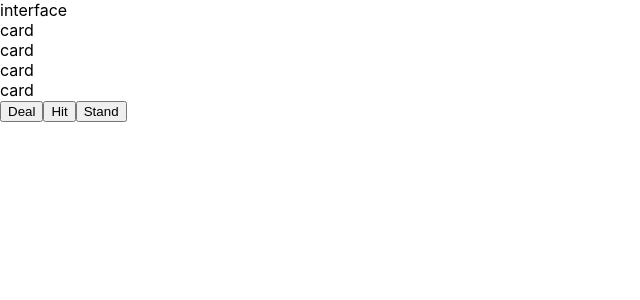
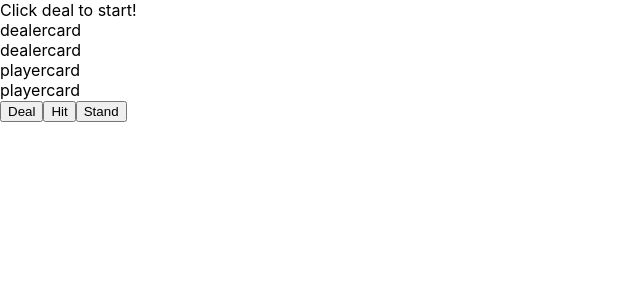
Before and after one commit to eemilk/react-blackjack, a React (Create React App) app: page / in a window 1280 px wide. Shown: the top 300 px of the page, without its empty margins (0-640 px from the left). Built offline with nearby package versions, Linux system fonts and the light colour scheme.

Commit message:
21-01 finish

```diff
--- a/src/components/Card.js
+++ b/src/components/Card.js
@@ -1,11 +1,11 @@
 import React from "react";
 import '.././index.css';
 
-const Card = () => {
+const Card = (props) => {
     console.log("this is card");
     return (
         <div className="card">
-            card
+            {props.card}
         </div>
     );
 }
--- a/src/components/Hand.js
+++ b/src/components/Hand.js
@@ -2,14 +2,24 @@ import React from 'react';
 import Card from "./Card"
 import '.././index.css';
 
-const Hand = () => {
+const Hand = (props) => {
     console.log("this is hand");
-    return(
-        <div>
-            <Card />
-            <Card />
-        </div>
-    );
+    if (props.person == "player") {
+        return(
+            <div>
+                <Card card="playercard" />
+                <Card card="playercard" />
+            </div>
+        );
+    } else {
+        return(
+            <div>
+                <Card card="dealercard" />
+                <Card card="dealercard" />
+            </div>
+        );
+    }
+
 }
 
 export default Hand;
--- a/src/components/Interface.js
+++ b/src/components/Interface.js
@@ -5,7 +5,7 @@ const Interface = (props) => {
     console.log("this is interface");
     return(
         <div>
-            interface
+            Click deal to start!
         </div>
     )
 }
--- a/src/components/Table.js
+++ b/src/components/Table.js
@@ -12,8 +12,8 @@ const Table = () => {
     return(
         <div>
         <Interface />
-        <Hand />
-        <Hand />
+        <Hand person="dealer"/>
+        <Hand person="player"/>
         <Controls />
         </div>
 
```
